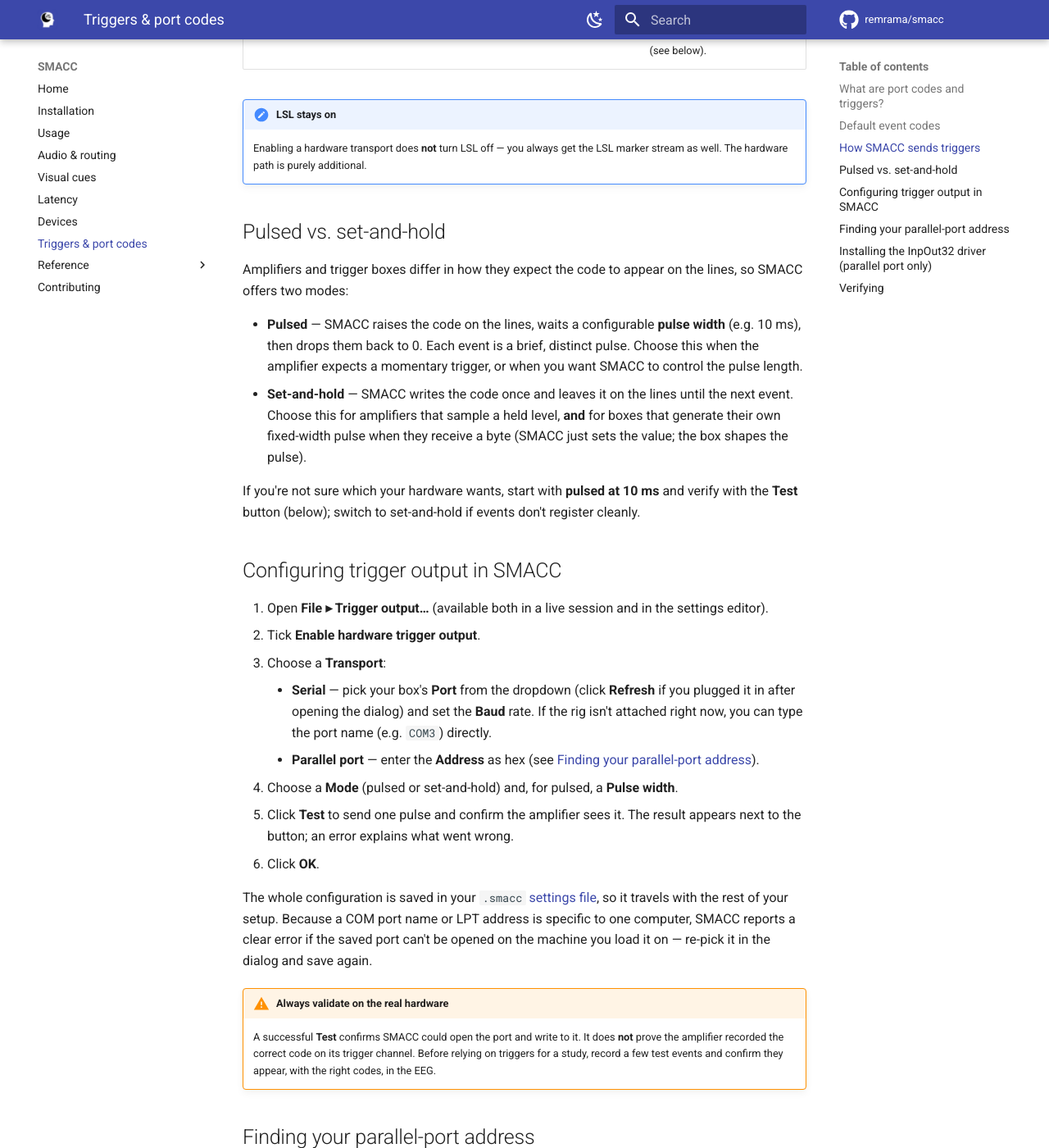
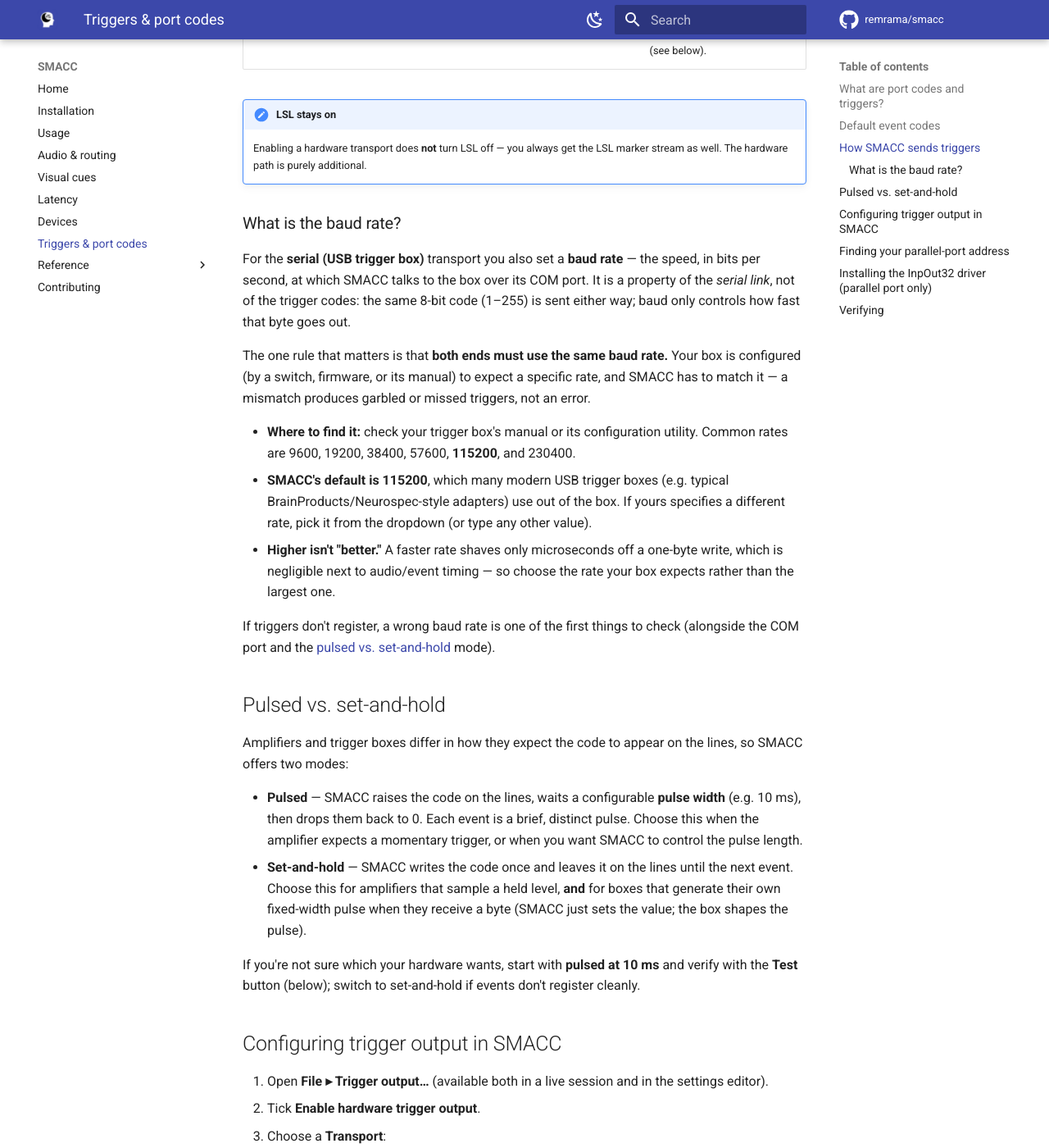
Before and after one commit to remrama/smacc, an MkDocs documentation site: the page built from docs/triggers.md, in a window 1280 px wide and 1400 px high, scrolled down 3506 px. Shown: the whole window at 82% size. Built offline with MkDocs 1.6.1 and Material for MkDocs 9.7.7, drawn with Linux system fonts in a browser that asks for light colours; comment, search, counter and statistics services are not loaded; the version menu is left out; some of the changed text lies outside the part shown.

Commit message:
docs: explain the serial baud rate on the triggers page

```diff
--- a/docs/triggers.md
+++ b/docs/triggers.md
@@ -95,6 +95,30 @@
     Enabling a hardware transport does **not** turn LSL off — you always get the LSL
     marker stream as well. The hardware path is purely additional.
 
+### What is the baud rate?
+
+For the **serial (USB trigger box)** transport you also set a **baud rate** — the
+speed, in bits per second, at which SMACC talks to the box over its COM port. It is a
+property of the *serial link*, not of the trigger codes: the same 8-bit code (1–255)
+is sent either way; baud only controls how fast that byte goes out.
+
+The one rule that matters is that **both ends must use the same baud rate.** Your box
+is configured (by a switch, firmware, or its manual) to expect a specific rate, and
+SMACC has to match it — a mismatch produces garbled or missed triggers, not an error.
+
+* **Where to find it:** check your trigger box's manual or its configuration utility.
+  Common rates are 9600, 19200, 38400, 57600, **115200**, and 230400.
+* **SMACC's default is 115200**, which many modern USB trigger boxes (e.g. typical
+  BrainProducts/Neurospec-style adapters) use out of the box. If yours specifies a
+  different rate, pick it from the dropdown (or type any other value).
+* **Higher isn't "better."** A faster rate shaves only microseconds off a one-byte
+  write, which is negligible next to audio/event timing — so choose the rate your box
+  expects rather than the largest one.
+
+If triggers don't register, a wrong baud rate is one of the first things to check
+(alongside the COM port and the [pulsed vs. set-and-hold](#pulsed-vs-set-and-hold)
+mode).
+
 ## Pulsed vs. set-and-hold
 
 Amplifiers and trigger boxes differ in how they expect the code to appear on the
@@ -120,8 +144,10 @@
 2. Tick **Enable hardware trigger output**.
 3. Choose a **Transport**:
     * **Serial** — pick your box's **Port** from the dropdown (click **Refresh** if
-      you plugged it in after opening the dialog) and set the **Baud** rate. If the
-      rig isn't attached right now, you can type the port name (e.g. `COM3`) directly.
+      you plugged it in after opening the dialog) and set the **Baud** rate to match
+      your box (see [What is the baud rate?](#what-is-the-baud-rate); SMACC defaults to
+      115200). If the rig isn't attached right now, you can type the port name (e.g.
+      `COM3`) directly.
     * **Parallel port** — enter the **Address** as hex (see
       [Finding your parallel-port address](#finding-your-parallel-port-address)).
 4. Choose a **Mode** (pulsed or set-and-hold) and, for pulsed, a **Pulse width**.
```
